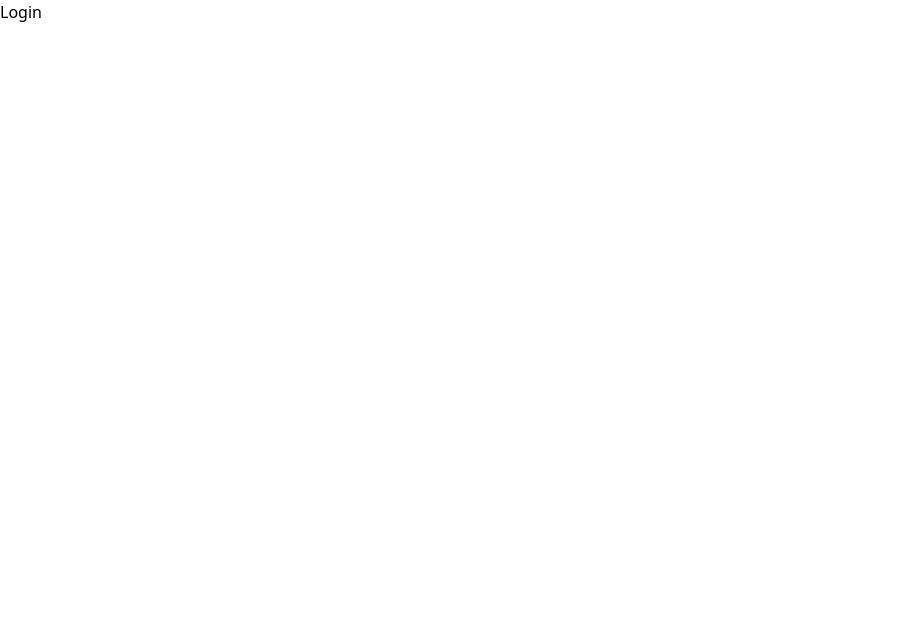
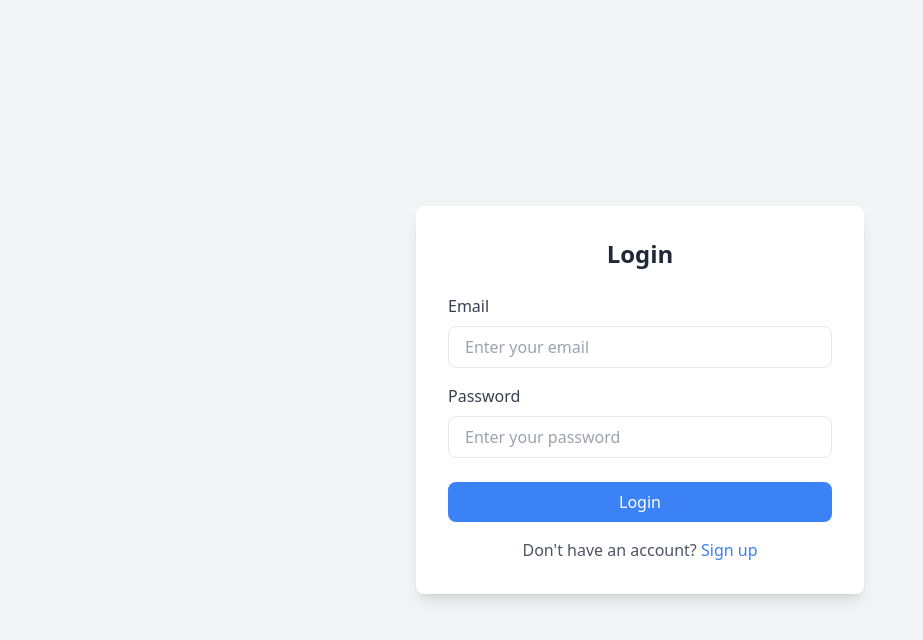
Before and after one commit to AdityaTile04/Streamify, a React (Vite) app in the folder frontend/: page /auth in a window 1280 px wide. Shown: the top 640 px of the page, without its empty margins (0-923 px from the left). Built offline with nearby package versions, Linux system fonts and the light colour scheme.

Commit message:
create login page

```diff
--- a/frontend/src/pages/Login.jsx
+++ b/frontend/src/pages/Login.jsx
@@ -1,7 +1,73 @@
-import React from "react";
+import { useState } from "react";
+import { Link } from "react-router-dom";
 
-function Login() {
-  return <div>Login</div>;
-}
+const Login = () => {
+  const [email, setEmail] = useState("");
+  const [password, setPassword] = useState("");
+
+  const handleSubmit = (e) => {
+    e.preventDefault();
+    // Add your login logic here (e.g., API call)
+    console.log("Login submitted:", { email, password });
+  };
+
+  return (
+    <div className="min-h-screen flex items-center justify-center bg-gray-100">
+      <div className="bg-white p-8 rounded-lg shadow-lg w-full max-w-md">
+        <h2 className="text-2xl font-bold text-center text-gray-800 mb-6">
+          Login
+        </h2>
+        <form onSubmit={handleSubmit}>
+          <div className="mb-4">
+            <label
+              htmlFor="email"
+              className="block text-gray-700 font-medium mb-2"
+            >
+              Email
+            </label>
+            <input
+              type="email"
+              id="email"
+              value={email}
+              onChange={(e) => setEmail(e.target.value)}
+              className="w-full px-4 py-2 border rounded-lg focus:outline-none focus:ring-2 focus:ring-blue-500"
+              placeholder="Enter your email"
+              required
+            />
+          </div>
+          <div className="mb-6">
+            <label
+              htmlFor="password"
+              className="block text-gray-700 font-medium mb-2"
+            >
+              Password
+            </label>
+            <input
+              type="password"
+              id="password"
+              value={password}
+              onChange={(e) => setPassword(e.target.value)}
+              className="w-full px-4 py-2 border rounded-lg focus:outline-none focus:ring-2 focus:ring-blue-500"
+              placeholder="Enter your password"
+              required
+            />
+          </div>
+          <button
+            type="submit"
+            className="w-full bg-blue-500 text-white py-2 rounded-lg hover:bg-blue-600 transition duration-300"
+          >
+            Login
+          </button>
+        </form>
+        <p className="text-center text-gray-600 mt-4">
+          Don't have an account?{" "}
+          <Link to="/signup" className="text-blue-500 hover:underline">
+            Sign up
+          </Link>
+        </p>
+      </div>
+    </div>
+  );
+};
 
 export default Login;
```
